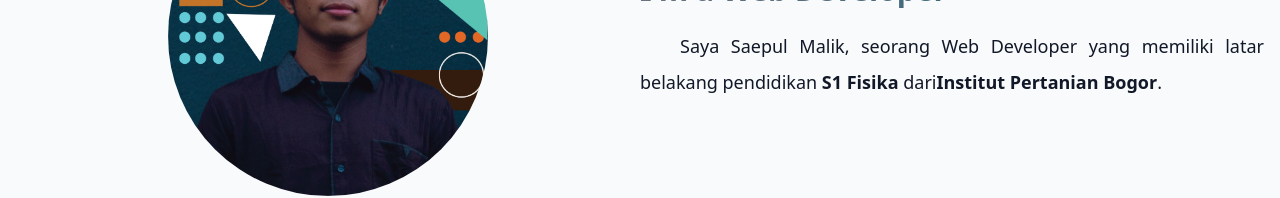
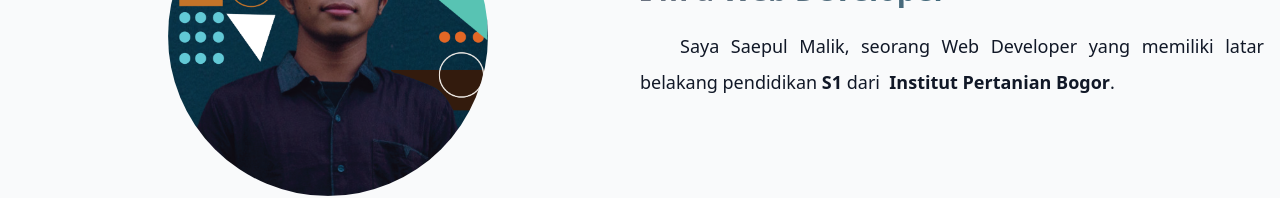
Before and after one commit to saepulmalik27/my-profile, a Next.js app: page /about in a window 1280 px wide. Shown: the part 188-386 px from the top of the page. Built offline with nearby package versions, Linux system fonts and the light colour scheme.

Commit message:
feat : about

```diff
--- a/src/modules/about/index.tsx
+++ b/src/modules/about/index.tsx
@@ -22,7 +22,7 @@ const AboutPage = () => {
           </h1>
           <p className="indent-10 text-justify animate-writting text-lg leading-9 hidden sm:block">
             Saya Saepul Malik, seorang Web Developer yang memiliki latar
-            belakang pendidikan <strong>S1 Fisika</strong> dari
+            belakang pendidikan <strong>S1</strong> dari &nbsp;
             <strong>Institut Pertanian Bogor</strong>.
           </p>
         </div>
```
